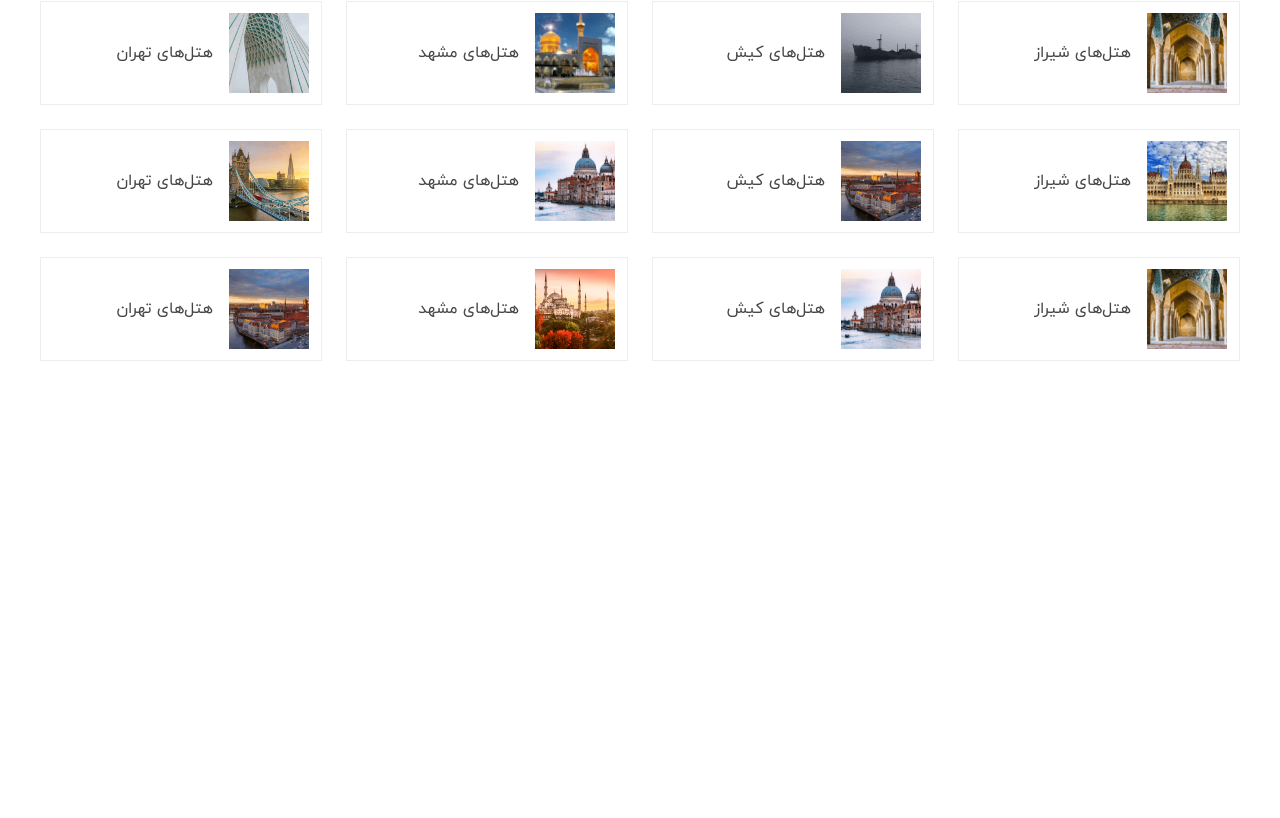
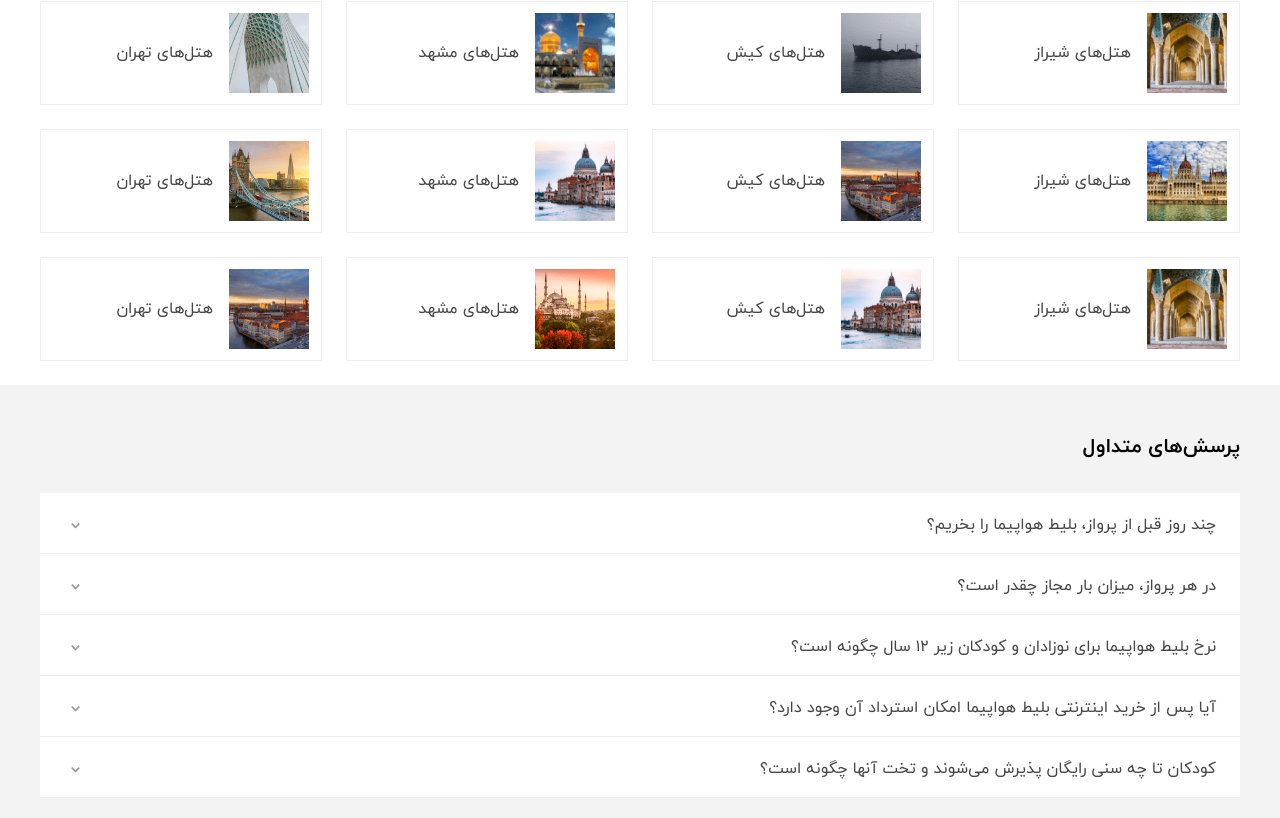
Before and after one commit to Sabamoradi/landing-test, a React (Create React App) app: page / in a window 1280 px wide. Shown: the part 1567-2385 px from the top of the page. Before the commit the page ends 1952 px from the top, so only its background shows below. Built offline with nearby package versions, Linux system fonts and the light colour scheme.

Commit message:
complete fifth section in home

```diff
--- a/src/assets/icons/index.js
+++ b/src/assets/icons/index.js
@@ -1,11 +1,7 @@
 import { ReactComponent as ShopIcon } from "./shop.svg";
-import {ReactComponent as UserIcon} from './user.svg'
-import {ReactComponent as PlaneFill} from './plane-fill.svg';
-import {ReactComponent as StarIcon} from './star.svg'
+import { ReactComponent as UserIcon } from "./user.svg";
+import { ReactComponent as PlaneFill } from "./plane-fill.svg";
+import { ReactComponent as StarIcon } from "./star.svg";
+import { ReactComponent as ChevronDown } from "./chevron-down.svg";
 
-export {
-    ShopIcon,
-    UserIcon,
-    PlaneFill,
-    StarIcon
-};
+export { ShopIcon, UserIcon, PlaneFill, StarIcon, ChevronDown };
--- a/src/mock/index.js
+++ b/src/mock/index.js
@@ -206,3 +206,31 @@ export const HighTrafficDestinations = [
     title: "هتل‌های تهران",
   },
 ];
+
+export const HelpData = [
+  {
+    id: 1,
+    title: "چند روز قبل از پرواز، بلیط هواپیما را بخریم؟",
+    desc: "طبیعی است که گاهی اوقات سفرمان به هر دلیلی کنسل شود. در این میان هتل‌ها قوانین خودشان را برای کنسلی دارند. بعضی از هتل‌ها استرداد پول را می‌پذیرند، البته این استرداد در بیشتر موارد با کسر هزینه جریمه است. میزان جریمه هم باز به قوانین هتل و زمانی که کنسلی را اعلام می‌کنید، بستگی دارد. (هر چه دیرتر کنسلی را اعلام کنید، احتمال افزایش جریمه بیشتر است).",
+  },
+  {
+    id: 2,
+    title: "در هر پرواز، میزان بار مجاز چقدر است؟",
+    desc: "طبیعی است که گاهی اوقات سفرمان به هر دلیلی کنسل شود. در این میان هتل‌ها قوانین خودشان را برای کنسلی دارند. بعضی از هتل‌ها استرداد پول را می‌پذیرند، البته این استرداد در بیشتر موارد با کسر هزینه جریمه است. میزان جریمه هم باز به قوانین هتل و زمانی که کنسلی را اعلام می‌کنید، بستگی دارد. (هر چه دیرتر کنسلی را اعلام کنید، احتمال افزایش جریمه بیشتر است).",
+  },
+  {
+    id: 3,
+    title: "نرخ بلیط هواپیما برای نوزادان و کودکان زیر ۱۲ سال چگونه است؟",
+    desc: "طبیعی است که گاهی اوقات سفرمان به هر دلیلی کنسل شود. در این میان هتل‌ها قوانین خودشان را برای کنسلی دارند. بعضی از هتل‌ها استرداد پول را می‌پذیرند، البته این استرداد در بیشتر موارد با کسر هزینه جریمه است. میزان جریمه هم باز به قوانین هتل و زمانی که کنسلی را اعلام می‌کنید، بستگی دارد. (هر چه دیرتر کنسلی را اعلام کنید، احتمال افزایش جریمه بیشتر است).",
+  },
+  {
+    id: 4,
+    title: "آیا پس از خرید اینترنتی بلیط هواپیما امکان استرداد آن وجود دارد؟",
+    desc: "طبیعی است که گاهی اوقات سفرمان به هر دلیلی کنسل شود. در این میان هتل‌ها قوانین خودشان را برای کنسلی دارند. بعضی از هتل‌ها استرداد پول را می‌پذیرند، البته این استرداد در بیشتر موارد با کسر هزینه جریمه است. میزان جریمه هم باز به قوانین هتل و زمانی که کنسلی را اعلام می‌کنید، بستگی دارد. (هر چه دیرتر کنسلی را اعلام کنید، احتمال افزایش جریمه بیشتر است).",
+  },
+  {
+    id: 5,
+    title: "کودکان تا چه سنی رایگان پذیرش می‌شوند و تخت آنها چگونه است؟",
+    desc: "طبیعی است که گاهی اوقات سفرمان به هر دلیلی کنسل شود. در این میان هتل‌ها قوانین خودشان را برای کنسلی دارند. بعضی از هتل‌ها استرداد پول را می‌پذیرند، البته این استرداد در بیشتر موارد با کسر هزینه جریمه است. میزان جریمه هم باز به قوانین هتل و زمانی که کنسلی را اعلام می‌کنید، بستگی دارد. (هر چه دیرتر کنسلی را اعلام کنید، احتمال افزایش جریمه بیشتر است).",
+  },
+];
--- /dev/null
+++ b/src/views/Home/container/HomeFifth/index.js
@@ -0,0 +1,44 @@
+import "./style.scss";
+import { ChevronDown } from "../../../../assets/icons";
+import { useState } from "react";
+import { HelpData } from "../../../../mock";
+
+const HomeFifth = () => {
+  const [toggleItem, setToggleItem] = useState(-1);
+
+  const checkToggle = (val) => {
+    if (val === toggleItem) {
+      setToggleItem(-1);
+    } else {
+      setToggleItem(val);
+    }
+  };
+  return (
+    <div className="home_fi_container">
+      <div className="container">
+        <p className="fi_title">پرسش‌های متداول</p>
+        <div className="fi_data_wrapper">
+          {HelpData.map((el) => {
+            return (
+              <div key={el.id} className="fi_data">
+                <div className="fi_data_top" onClick={() => checkToggle(el.id)}>
+                  <p>{el.title}</p>
+                  <ChevronDown />
+                </div>
+                <div
+                  className={`fi_data_bottom ${
+                    toggleItem === el.id ? "openItem" : ""
+                  }`}
+                >
+                  {el.desc}
+                </div>
+              </div>
+            );
+          })}
+        </div>
+      </div>
+    </div>
+  );
+};
+
+export default HomeFifth;
--- /dev/null
+++ b/src/views/Home/container/HomeFifth/style.scss
@@ -0,0 +1,38 @@
+@import "src/styles/constants.scss";
+
+.home_fi_container {
+  padding: 48px 0;
+  .fi_title {
+    font-size: 20px;
+    font-weight: bold;
+  }
+  .fi_data_wrapper {
+    padding-top: 32px;
+    .fi_data {
+      background-color: $white;
+      padding: 20px 24px 16px 24px;
+      border-bottom: 1px solid $gray-e;
+
+      .fi_data_top {
+        display: flex;
+        align-items: center;
+        justify-content: space-between;
+        p {
+          font-size: 16px;
+          color: $greyish-brown;
+        }
+      }
+      .fi_data_bottom {
+        padding-top: 24px;
+        overflow: hidden;
+        display: none;
+        transition: all 0.3s;
+        font-size: 14px;
+        color: $greyish-brown;
+        &.openItem {
+          display: block;
+        }
+      }
+    }
+  }
+}
--- a/src/views/Home/index.js
+++ b/src/views/Home/index.js
@@ -2,6 +2,7 @@ import "./style.scss";
 import HomeSecond from "./container/HomeSecond";
 import HomeThird from "./container/HomeThird";
 import HomeFourth from "./container/HomeFourth";
+import HomeFifth from "./container/HomeFifth";
 
 const homeImage = require("../../assets/images/home/home-header.png");
 
@@ -17,6 +18,9 @@ const Home = () => {
         <HomeThird />
       </div>
       <HomeFourth />
+      <div className="gray-bg">
+        <HomeFifth/>
+      </div>
     </div>
   );
 };
```
Also changed, not shown: src/assets/icons/chevron-down.svg (added).
